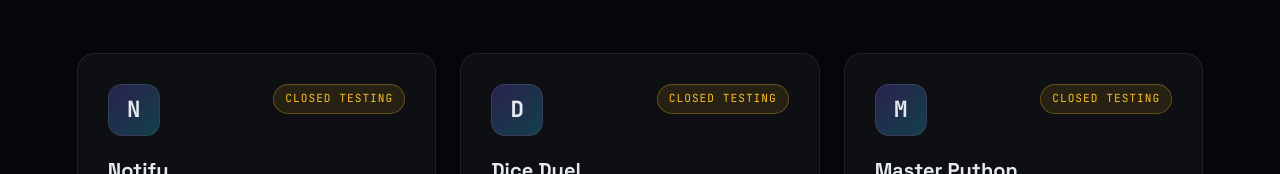
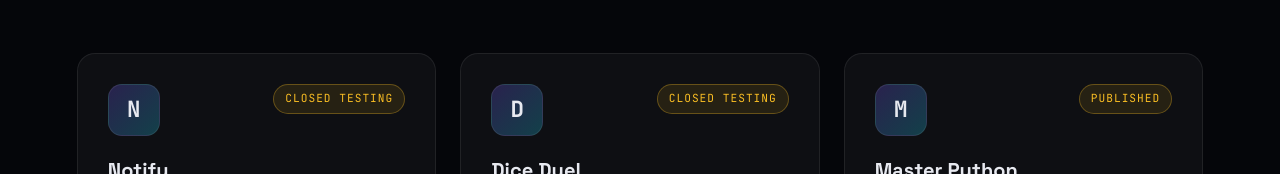
Before and after one commit to Valentine002/Valentine002.github.io, a plain HTML site: page index.html in a window 1280 px wide. Shown: the part 2932-3106 px from the top of the page. Drawn offline with Linux system fonts and the light colour scheme.

Commit message:
Change project status from 'Closed Testing' to 'Published'

```diff
--- a/index.html
+++ b/index.html
@@ -461,7 +461,7 @@
       <div class="project reveal">
         <div class="project-top">
           <div class="project-icon">M</div>
-          <span class="status testing">Closed Testing</span>
+          <span class="status testing">Published</span>
         </div>
         <h3>Master Python</h3>
         <p>An educational app with a learning section, a built-in Python compiler, and a quiz game with <strong>540 levels</strong>.</p>
```
